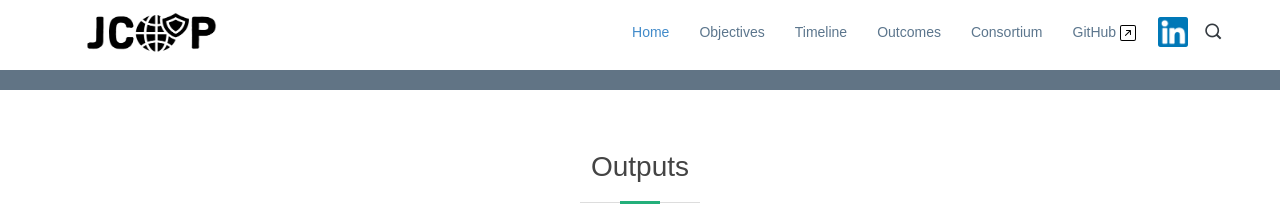
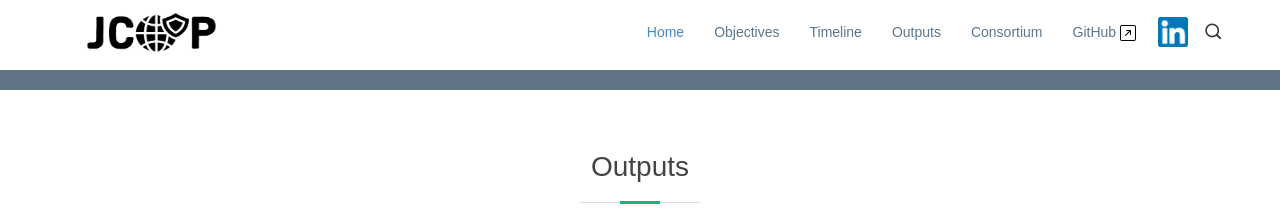
Before and after one commit to mateusdz/jcopweb, a Jekyll site: the page built from outputs.html, in a window 1280 px wide. Shown: the top 216 px of the page. Built offline with Jekyll 4.4.1, drawn with Linux system fonts in a browser that asks for light colours.

Commit message:
Name corrections outcomes -> outputs

```diff
--- a/_includes/navbar.html
+++ b/_includes/navbar.html
@@ -18,7 +18,7 @@
           <a class="nav-link" href="{{ site.baseurl }}/timeline.html">Timeline</a>
         </li>
         <li class="nav-item">
-          <a class="nav-link" href="{{ site.baseurl }}/outcomes.html">Outcomes</a>
+          <a class="nav-link" href="{{ site.baseurl }}/outputs.html">Outputs</a>
         </li>
         <li class="nav-item">
           <a class="nav-link" href="{{ site.baseurl }}/consortium.html">Consortium</a>
--- /dev/null
+++ b/outputs.html
@@ -0,0 +1,116 @@
+---
+layout: page
+title: Outputs
+pageHeading: Outputs
+permalink: /outputs.html
+---
+
+<main id="main">
+  <section class="features">
+    <div class="section-title">
+      <h2>{{ page.pageHeading}}</h2>
+    </div>
+    <div class="timeline" data-aos="fade-in">
+      <div class="timecard" data-aos="fade-up">
+        <div class="content">
+          <h6>January 13, 2022</h6>
+          <div>
+            <p><b>On the Integration of Course of Action Playbooks into Shareable Cyber Threat Intelligence</b><br>
+            <code>(Type: Peer-Reviewed)</code><br>
+            <i>Mavroeidis, V., Eis, P., Zadnik, M., Caselli, M., & Jordan, B. (2021, December). On the Integration of Course of Action Playbooks into Shareable Cyber Threat Intelligence. In 2021 IEEE International Conference on Big Data (Big Data) (pp. 2104-2108). IEEE. </i></p>
+            <p>
+              Available: <a href="https://ieeexplore.ieee.org/abstract/document/9671893">IEEE Xplore</a>, <a href="https://arxiv.org/abs/2110.10540">arXiv.org (Author's version)</a>
+            </p>
+          </div>
+        </div>
+      </div>
+    </div>
+    <div class="timeline" data-aos="fade-in">
+      <div class="timecard" data-aos="fade-up">
+        <div class="content">
+          <h6>January 22, 2022</h6>
+          <p><b>Cybersecurity Playbook Sharing with STIX 2.1 - A Nested Property Extension for the Course of Action SDO</b><br>
+            <code>(Type: Technical Report)</code> <br>
+            <i>Mavroeidis, V. & Zych, M. (2022, January). Cybersecurity Playbook Sharing with STIX 2.1 - A Nested Property Extension for the Course of Action SDO. arXiv:2203.04136. </i></p>
+            <p>
+              Available: <a href="https://arxiv.org/abs/2203.04136">arXiv.org </a>
+            </p>
+        </div>
+      </div>
+    </div>
+    <div class="timeline" data-aos="fade-in">
+      <div class="timecard" data-aos="fade-up">
+        <div class="content">
+          <h6>January 25, 2022</h6>
+          <p><b>A STIX 2.1 Extension Definition for Sharing Machine-Readable Security Playbooks and Orchestration Workflows via the Course of Action SDO</b><br>
+            <code>(Type: Code)</code> <br>
+            <i>This repository includes a STIX 2.1 nested property extension that augments the Course of Action (COA) STIX Domain Object (SDO) type to enable describing, embedding, storing, managing, and sharing cybersecurity playbooks and orchestration workflows.</i></p>
+            <p>
+              Available: <a href="https://github.com/fovea-research/stix2.1-coa-playbook-extension">GitHub - stix2.1-coa-playbook-extension</a>
+            </p>
+        </div>
+      </div>
+    </div>
+    <div class="timeline" data-aos="fade-in">
+      <div class="timecard" data-aos="fade-up">
+        <div class="content">
+          <h6>May 18, 2022</h6>
+          <p><b>MISP security-playbook Object Template - Workbench</b><br>
+            <code>(Type: Code)</code> <br>
+            <i>MISP security-playbook objects are used to characterize (describe the properties and the scope of a playbook), manage, store, and share cybersecurity playbooks/orchestration workflows and can also integrate with Cyber Threat Intelligence (CTI) to provide additonal context.
+
+            This is a workbench for designing and updating the security-playbook object template for MISP</i></p>
+            <p>
+              Available: <a href="https://github.com/fovea-research/misp-security-playbook-object">GitHub - misp-security-playbook-object</a>
+            </p>
+        </div>
+      </div>
+    </div>
+    <div class="timeline" data-aos="fade-in">
+      <div class="timecard" data-aos="fade-up">
+        <div class="content">
+          <h6>May 23, 2022</h6>
+          <p><b>Structured ATT&CK Groups (SAG)</b><br>
+            <code>(Type: Code)</code> <br>
+            <i>This repository provides enhanced <a href="https://oasis-open.github.io/cti-documentation/stix/intro.html">STIX 2.1</a> representations of the <a href="https://attack.mitre.org/groups/">MITRE ATT&CK Groups</a> knowledge base, structurally extending the ones provided in the <a href="https://github.com/mitre/cti/tree/master/enterprise-attack/intrusion-set">Official MITRE GitHub Repository</a>. In particular, this project makes existing semi-structured information in the ATT&CK Groups knowledge base fully structured and programmatically accessible, allowing it to be queried upon and correlated with other sources and knowledge bases more easily.
+
+            Additional information that is now structured includes:
+            <ul>
+              <li>the suspected country of origin of a group,</li>
+              <li>targeted sectors and countries,</li>
+              <li>and their motivations.</li>
+            </ul></i></p>
+            <p>
+              Available: <a href="https://github.com/fovea-research/SAG">GitHub - SAG</a>
+            </p>
+        </div>
+      </div>
+    </div>
+    <div class="timeline" data-aos="fade-in">
+      <div class="timecard" data-aos="fade-up">
+        <div class="content">
+          <h6>June 16, 2022</h6>
+          <p><b>Enhancing the STIX Representation of MITRE ATT&CK for Group Filtering and Technique Prioritization</b><br>
+            <code>(Type: Peer-Reviewed)</code> <br>
+            <i>Zych, M., & Mavroeidis, V. (2022, June). Enhancing the STIX Representation of MITRE ATT&CK for Group Filtering and Technique Prioritization. In European Conference on Cyber Warfare and Security (Vol. 21, No. 1, pp. 385-391).</i></p>
+            <p>
+              Available: <a href="https://papers.academic-conferences.org/index.php/eccws/article/view/349/381">ECCWS 22 - official proceeding</a>
+            </p>
+        </div>
+      </div>
+    </div>
+    <div class="timeline" data-aos="fade-in">
+      <div class="timecard" data-aos="fade-up">
+        <div class="content">
+          <h6>June 30, 2022</h6>
+          <p><b>STIX/MISP Security Playbook Object Conversion</b><br>
+            <code>(Type: Code)</code> <br>
+            <i>This repository provides a mapping table and a reference process that allows converting between STIX 2.1 Course of Action objects that make use of the Security Playbook extension and MISP Security Playbook objects.</i></p>
+            <p>
+              Available: <a href="https://github.com/fovea-research/security-playbook-stix-misp-exchange">GitHub - security-playbook-stix-misp-exchange</a>
+            </p>
+        </div>
+      </div>
+    </div>
+  </section>
+</main>
```
